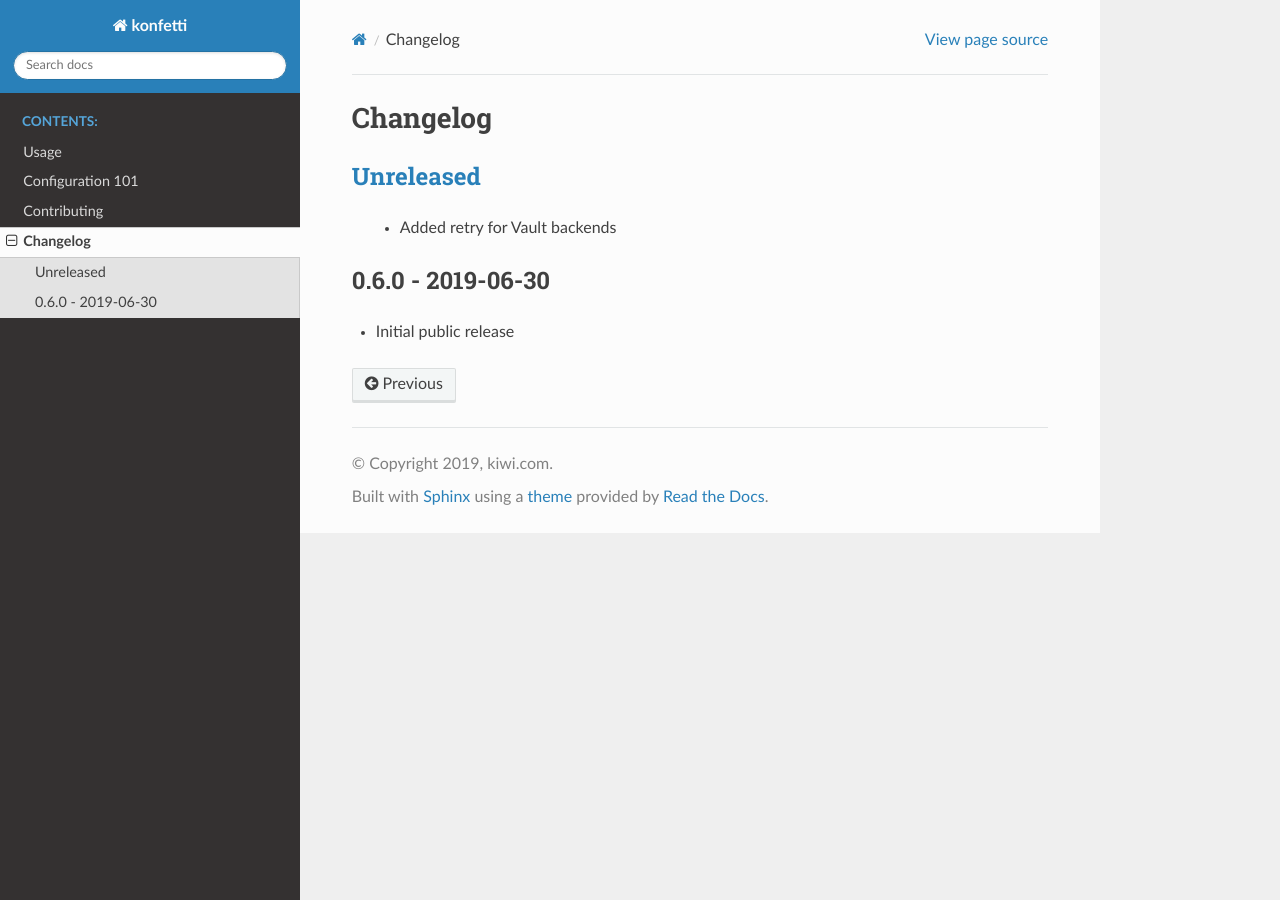
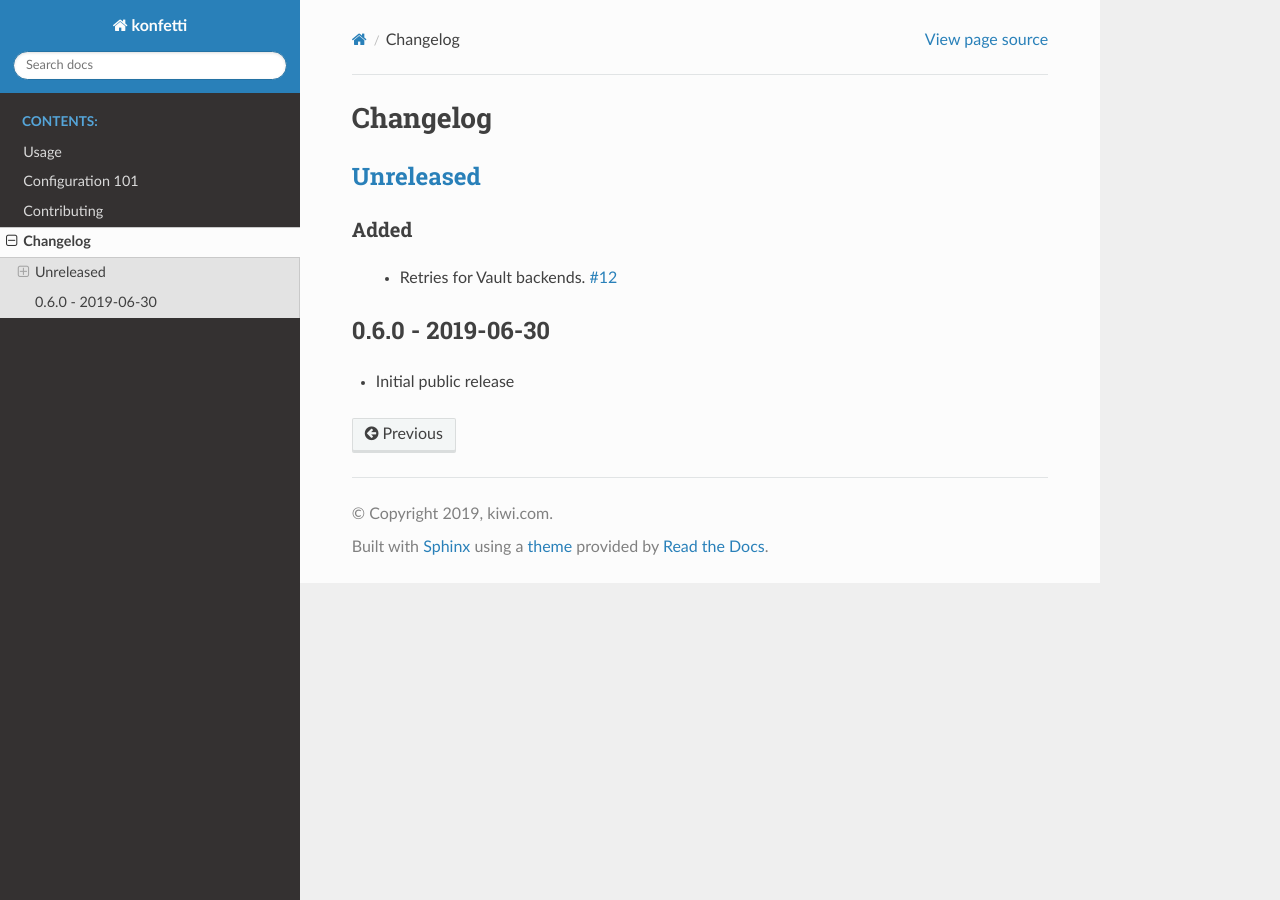
Before and after one commit to kiwicom/konfetti, a Sphinx documentation site: the page built from docs/changelog.rst, in a window 1280 px wide. Built offline with Sphinx 7.4.7 and the Read the Docs theme 2.0.0, drawn with Linux system fonts in a browser that asks for light colours.

Commit message:
Improve changelog structure

```diff
--- a/docs/changelog.rst
+++ b/docs/changelog.rst
@@ -6,7 +6,10 @@ Changelog
 `Unreleased`_
 -------------
 
- - Added retry for Vault backends
+Added
+~~~~~
+
+ - Retries for Vault backends. `#12`_
 
 0.6.0 - 2019-06-30
 ------------------
@@ -14,3 +17,5 @@ Changelog
 - Initial public release
 
 .. _Unreleased: https://github.com/kiwicom/konfetti/compare/0.6.0...HEAD
+
+.. _#12: https://github.com/kiwicom/konfetti/issues/12
```
